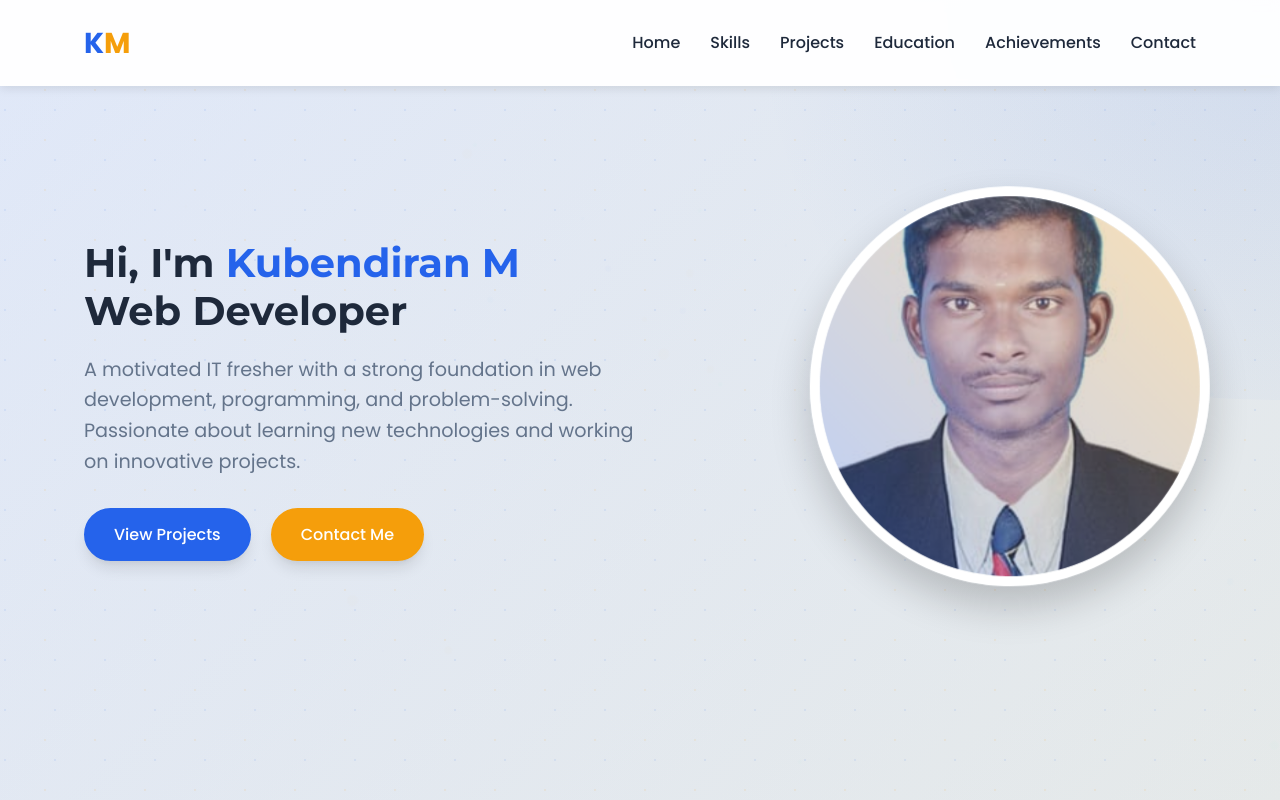
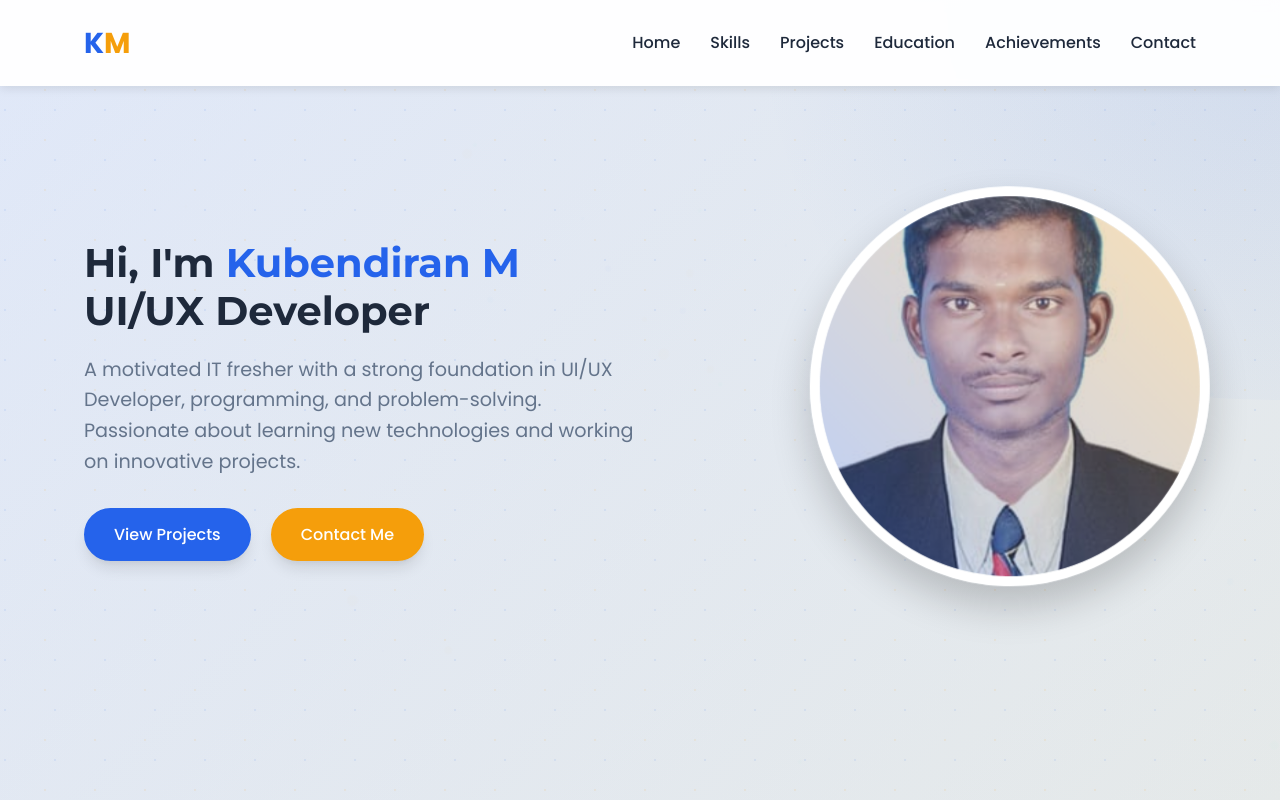
Before and after one commit to kubendiran9964/kubendiranportfolio, a plain HTML site: page folio/index.html in a window 1280 px wide. Shown: the top 800 px of the page. Drawn offline with Linux system fonts and the light colour scheme.

Commit message:
Update index.html

```diff
--- a/folio/index.html
+++ b/folio/index.html
@@ -994,8 +994,8 @@
         <div class="container">
             <div class="hero-content">
                 <div class="hero-text">
-                    <h1>Hi, I'm <span>Kubendiran M</span><br>Web Developer</h1>
-                    <p>A motivated IT fresher with a strong foundation in web development, programming, and problem-solving. Passionate about learning new technologies and working on innovative projects.</p>
+                    <h1>Hi, I'm <span>Kubendiran M</span><br> UI/UX Developer</h1>
+                    <p>A motivated IT fresher with a strong foundation in UI/UX Developer, programming, and problem-solving. Passionate about learning new technologies and working on innovative projects.</p>
                     <div class="hero-btns">
                         <a href="#projects" class="btn">View Projects</a>
                         <a href="#contact" class="btn btn-secondary">Contact Me</a>
```
